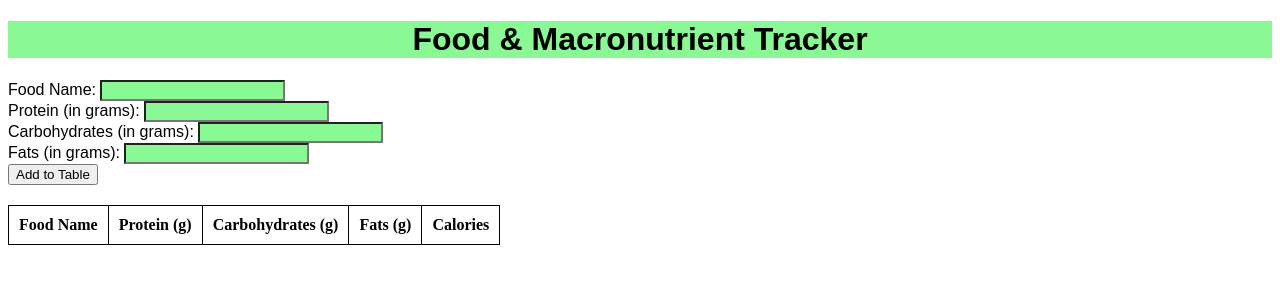
After one commit to HealthAndFitnessTracker/Health_Fitness_Tracker, a Flask app: page /foodlog in a window 1280 px wide. The commit adds this page. Shown: the top 300 px of the page. Run offline with Flask 3, Linux system fonts and the light colour scheme; lists and menus that the app fills with data are empty.

Commit message:
Merged from main + goals + food and activity log

```diff
--- /dev/null
+++ b/templates/foodLog.html
@@ -0,0 +1,95 @@
+<!DOCTYPE html>
+<html>
+<head>
+	<title>Food & Macronutrient Tracker</title>
+	<style>
+		h1 {
+			background-color: rgb(138,249,149);
+				font-family: Raleway, sans-serif;
+				text-align: center;
+		}
+
+		label {
+				font-family: Raleway, sans-serif;
+		}
+
+		input[type="text"],
+		input[type="number"] {
+			background-color: rgb(138,249,149);
+			font-family: Raleway, sans-serif;
+		}
+        button {
+            font-family: Raleway, sans-serif;
+        }
+		table {
+			border-collapse: collapse;
+			margin-top: 20px;
+		}
+
+		td, th {
+			padding: 10px;
+			border: 1px solid black;
+		}
+	</style>
+</head>
+<body>
+	<h1>Food & Macronutrient Tracker</h1>
+
+	<form id="form">
+		<label for="food_name">Food Name:</label>
+		<input type="text" id="food_name" name="food_name"><br>
+
+		<label for="protein">Protein (in grams):</label>
+		<input type="number" id="protein" name="protein"><br>
+
+		<label for="carbs">Carbohydrates (in grams):</label>
+		<input type="number" id="carbs" name="carbs"><br>
+
+		<label for="fats">Fats (in grams):</label>
+		<input type="number" id="fats" name="fats"><br>
+
+		<button type="button" onclick="addRow()">Add to Table</button>
+	</form>
+	<!--Making the table: https://www.youtube.com/watch?v=iDA0kF5lrVk -->
+	<table id="table">
+		<tr>
+			<th>Food Name</th>
+			<th>Protein (g)</th>
+			<th>Carbohydrates (g)</th>
+			<th>Fats (g)</th>
+			<th>Calories</th>
+		</tr>
+	</table>
+
+	<script>
+		function addRow() {
+			// Helped me with formatting: https://www.youtube.com/watch?v=srIwnQzZKms
+			// Getting the users input for food name, amount of protein, carbs, and fat
+			const foodName = document.getElementById("food_name").value;
+			const protein = parseInt(document.getElementById("protein").value);
+			const carbs = parseInt(document.getElementById("carbs").value);
+			const fats = parseInt(document.getElementById("fats").value);
+
+			// Calculating the total calories
+			//https://www.trifectanutrition.com/blog/how-to-count-macros-and-why-you-should-do-it
+			const calories = (protein * 4) + (carbs * 4) + (fats * 9);
+
+			// Making a new row in the table
+			const table = document.getElementById("table");
+			const row = table.insertRow(-1);
+
+			// Making the cells of the table
+			const foodNameCell = row.insertCell(0);
+			const proteinCell = row.insertCell(1);
+			const carbsCell = row.insertCell(2);
+			const fatsCell = row.insertCell(3);
+			const caloriesCell = row.insertCell(4);
+			foodNameCell.innerHTML = foodName;
+			proteinCell.innerHTML = protein;
+			carbsCell.innerHTML = carbs;
+			fatsCell.innerHTML = fats;
+			caloriesCell.innerHTML = calories;
+		}
+	</script>
+</body>
+</html>
--- a/templates/myBoard.html
+++ b/templates/myBoard.html
@@ -33,15 +33,15 @@
                     <button class="profile" onclick="window.location.href='/profile'">Profile</button>
                 </td>
                 <td>
-                    <button class="calender" onclick="window.location.href='/calender'">Calender</button>
+                    <button class="calender" onclick="window.location.href='/calendar'">Calendar</button>
                 </td>
             </tr>
             <tr>
                 <td>
-                    <button class="nutrition" onclick="window.location.href='/nutrition'">Nutrition</button>
+                    <button class="nutrition" onclick="window.location.href='/foodlog'">Nutrition</button>
                 </td>
                 <td>
-                    <button class="activity" onclick="window.location.href='/activity'">Activity</button>
+                    <button class="activity" onclick="window.location.href='/activitylog'">Activity</button>
                 </td>
             </tr>
             <tr>
--- a/views.py
+++ b/views.py
@@ -57,3 +57,19 @@ def myBoard():
         return render_template('myBoard.html', username=username)
     else:
         return redirect(url_for('views.dashboard'))
+
+@views.route('/calendar')
+def calendar():
+    return render_template('calendar.html')
+
+@views.route('/goals')
+def goals():
+    return render_template('goals.html')
+
+@views.route('/foodlog')
+def foodLog():
+    return render_template('foodLog.html')
+
+@views.route('/activitylog')
+def activityLog():
+    return render_template('activityLog.html')
```
Also changed, not shown: static/goals.css (added, +50 -0 lines), templates/activityLog.html (added, +88 -0 lines), templates/goals.html (added, +73 -0 lines), static/images/exercise.jpg (added), static/images/food.jpg (added).
